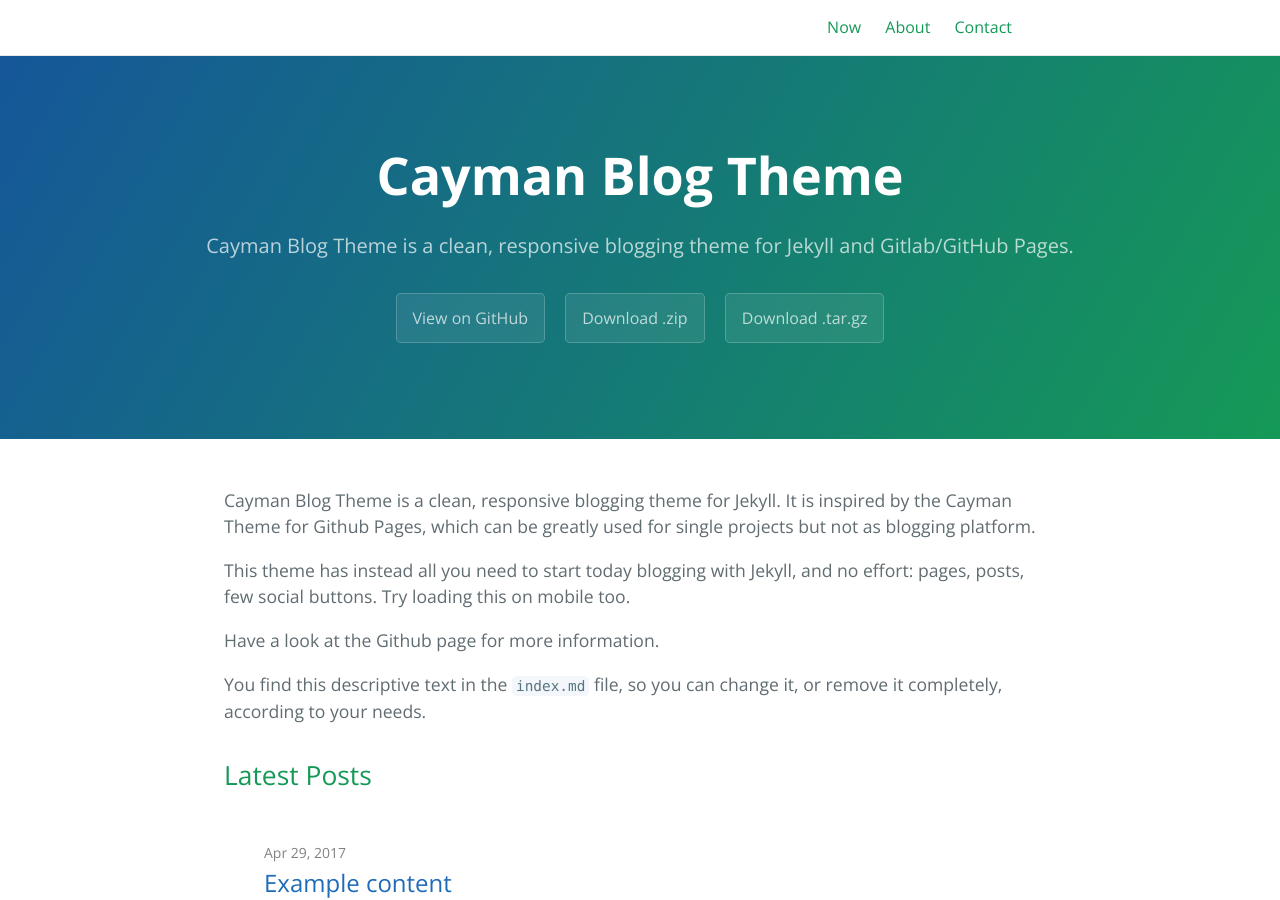
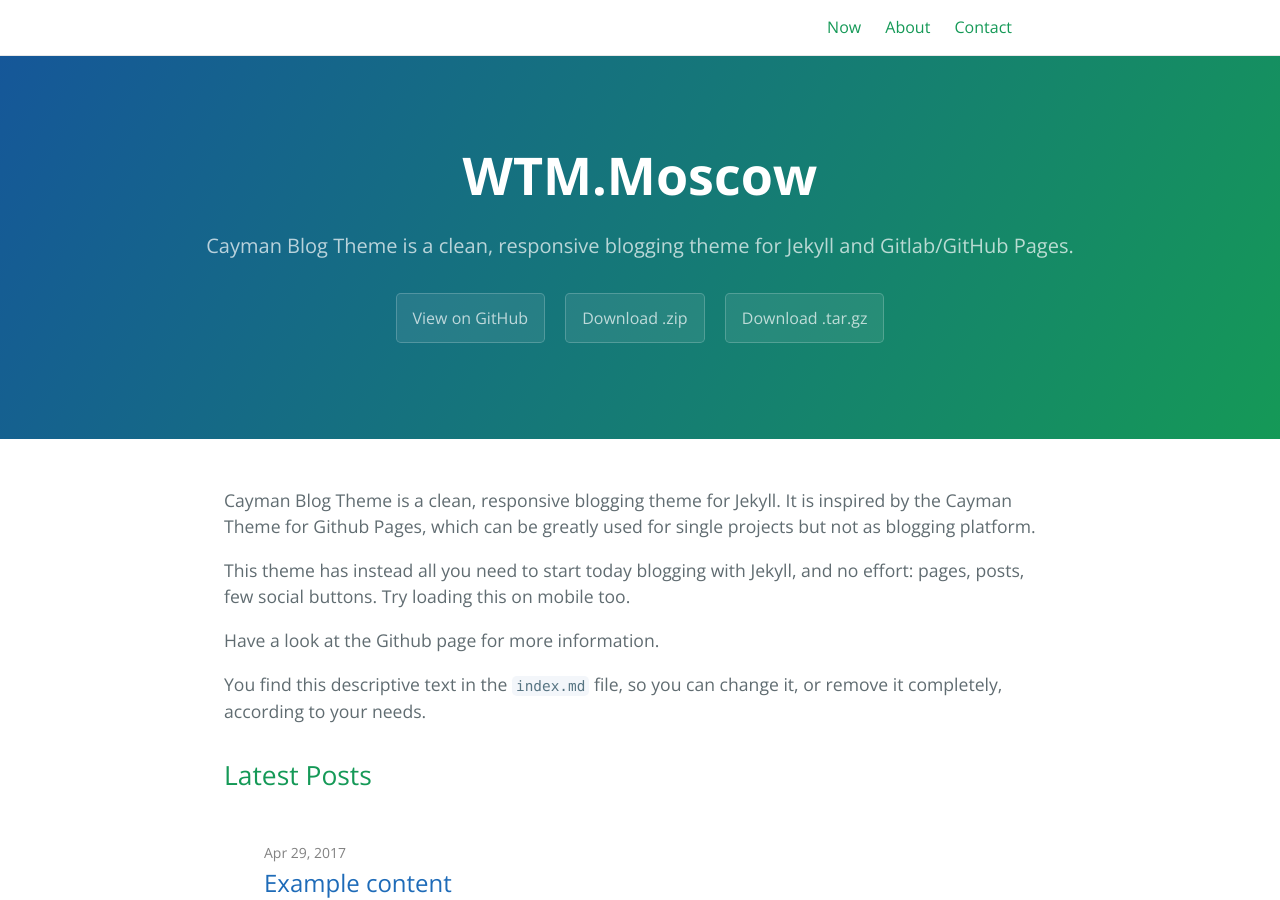
Before and after one commit to wtmMoscow/wtm.moscow.github.io, a Jekyll site: the page built from index.md, in a window 1280 px wide and 900 px high. Built offline with Jekyll 4.4.1, drawn with Linux system fonts in a browser that asks for light colours.

Commit message:
Update _config.yml

```diff
--- a/_config.yml
+++ b/_config.yml
@@ -1,4 +1,4 @@
-title: Cayman Blog Theme
+title: WTM.Moscow
 description: Cayman Blog Theme is a clean, responsive blogging theme for Jekyll and Gitlab/GitHub Pages.
 show_downloads: true
 
```
